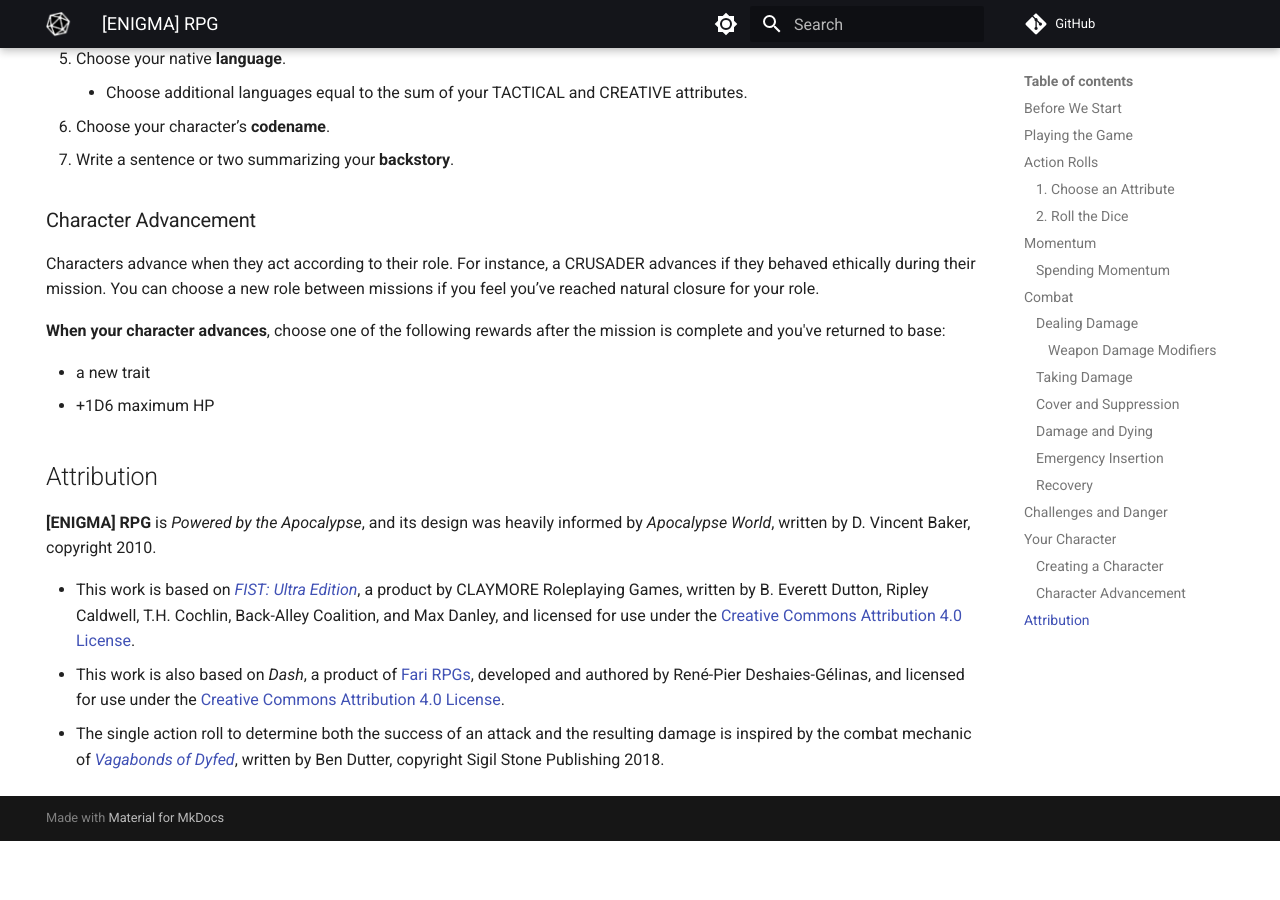
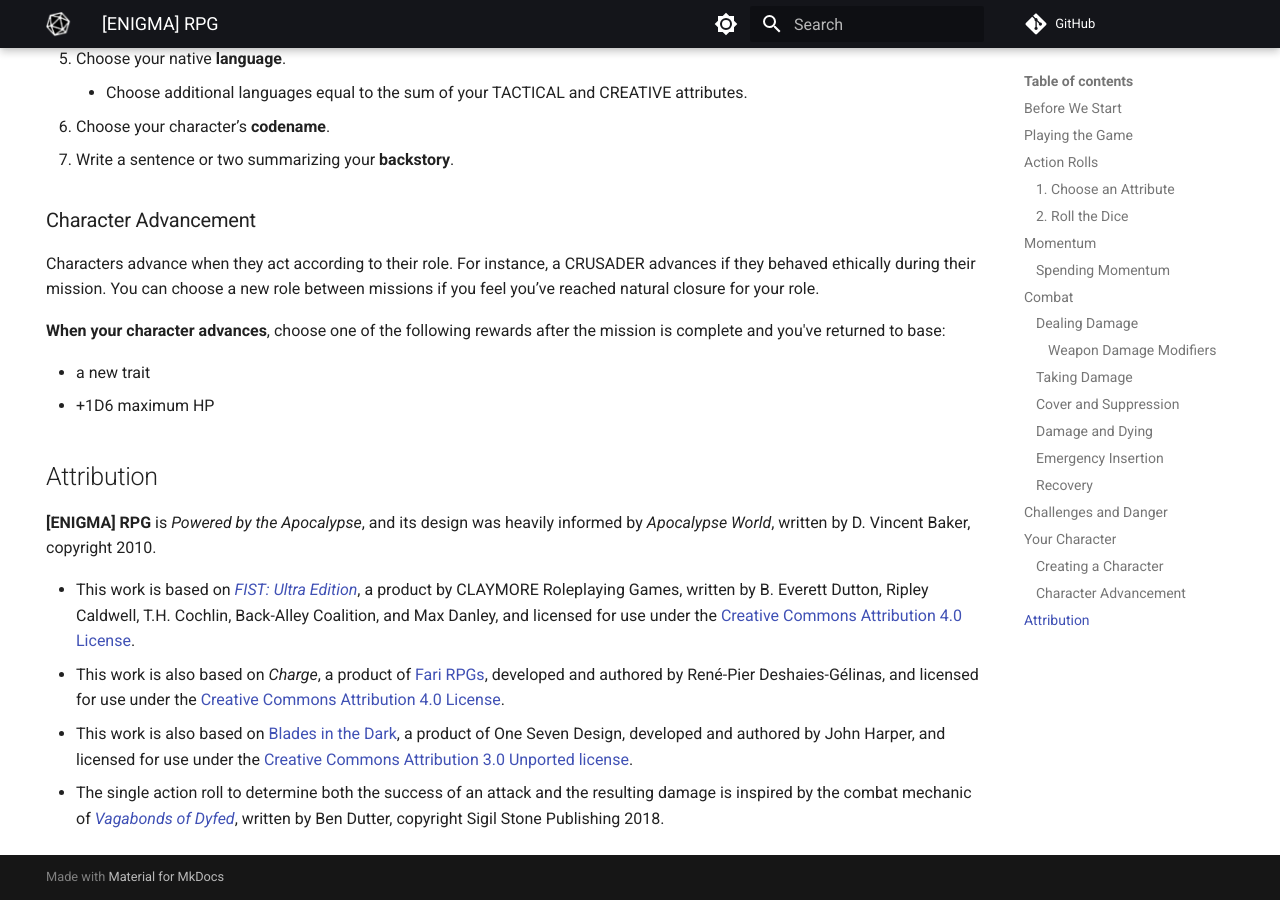
Before and after one commit to joemoose/psiops, an MkDocs documentation site: the page built from docs/index.md, in a window 1280 px wide and 900 px high, scrolled down 5503 px. Built offline with MkDocs 1.6.1 and Material for MkDocs 9.7.7, drawn with Linux system fonts in a browser that asks for light colours; comment, search, counter and statistics services are not loaded; before the commit the page ends 6344 px from its top, so only the background shows below that.

Commit message:
Update index.md

```diff
--- a/docs/index.md
+++ b/docs/index.md
@@ -199,5 +199,6 @@ Characters advance when they act according to their role. For instance, a CRUSAD
 **[ENIGMA] RPG** is *Powered by the Apocalypse*, and its design was heavily informed by *Apocalypse World*, written by D. Vincent Baker, copyright 2010.
 
 - This work is based on *[FIST: Ultra Edition](https://claymorerpgs.itch.io/fist)*, a product by CLAYMORE Roleplaying Games, written by B. Everett Dutton, Ripley Caldwell, T.H. Cochlin, Back-Alley Coalition, and Max Danley, and licensed for use under the [Creative Commons Attribution 4.0 License](https://creativecommons.org/licenses/by/4.0/).
-- This work is also based on *Dash*, a product of [Fari RPGs](https://farirpgs.com/), developed and authored by René-Pier Deshaies-Gélinas, and licensed for use under the [Creative Commons Attribution 4.0 License](https://creativecommons.org/licenses/by/4.0/).
+- This work is also based on *Charge*, a product of [Fari RPGs](https://farirpgs.com/), developed and authored by René-Pier Deshaies-Gélinas, and licensed for use under the [Creative Commons Attribution 4.0 License](https://creativecommons.org/licenses/by/4.0/).
+- This work is also based on [Blades in the Dark](https://bladesinthedark.com/), a product of One Seven Design, developed and authored by John Harper, and licensed for use under the [Creative Commons Attribution 3.0 Unported license](https://creativecommons.org/licenses/by/3.0/).
 - The single action roll to determine both the success of an attack and the resulting damage is inspired by the combat mechanic of *[Vagabonds of Dyfed](https://www.drivethrurpg.com/en/product/240583/Vagabonds-of-Dyfed)*, written by Ben Dutter, copyright Sigil Stone Publishing 2018.
```
